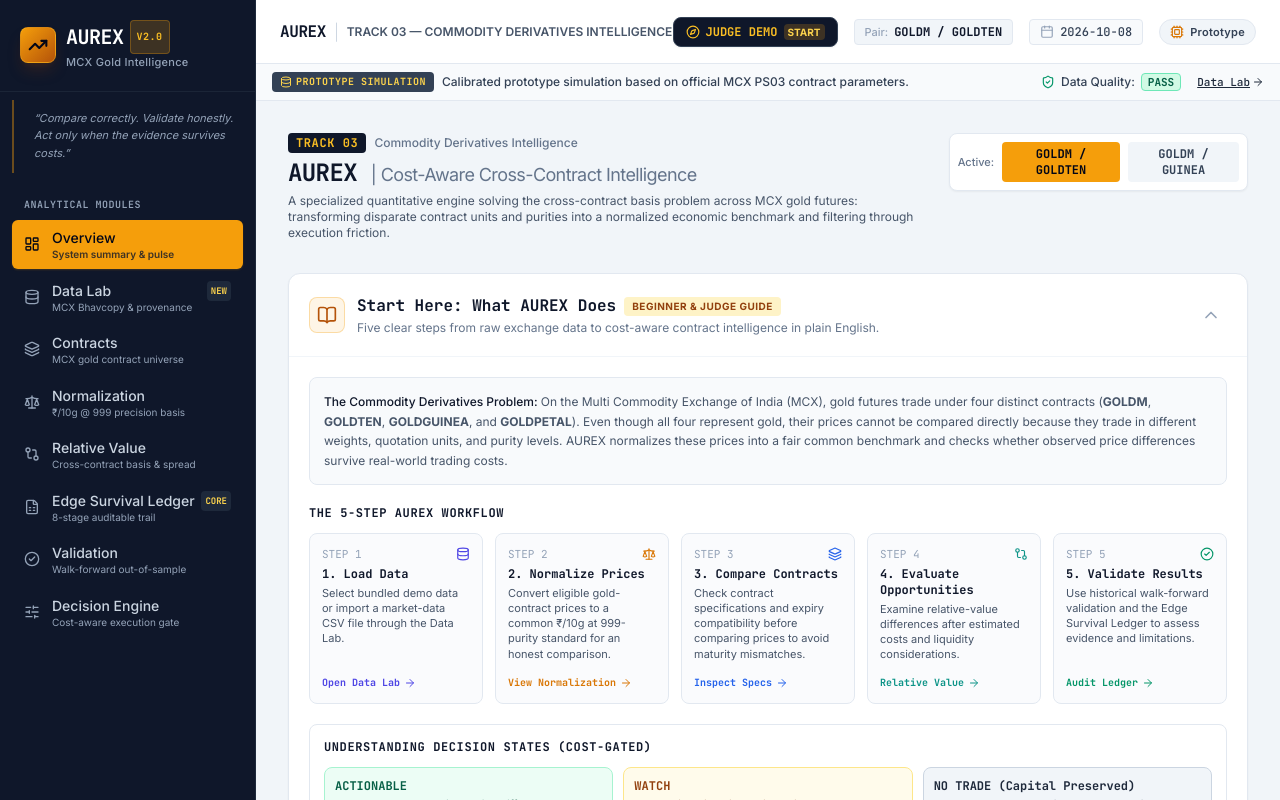
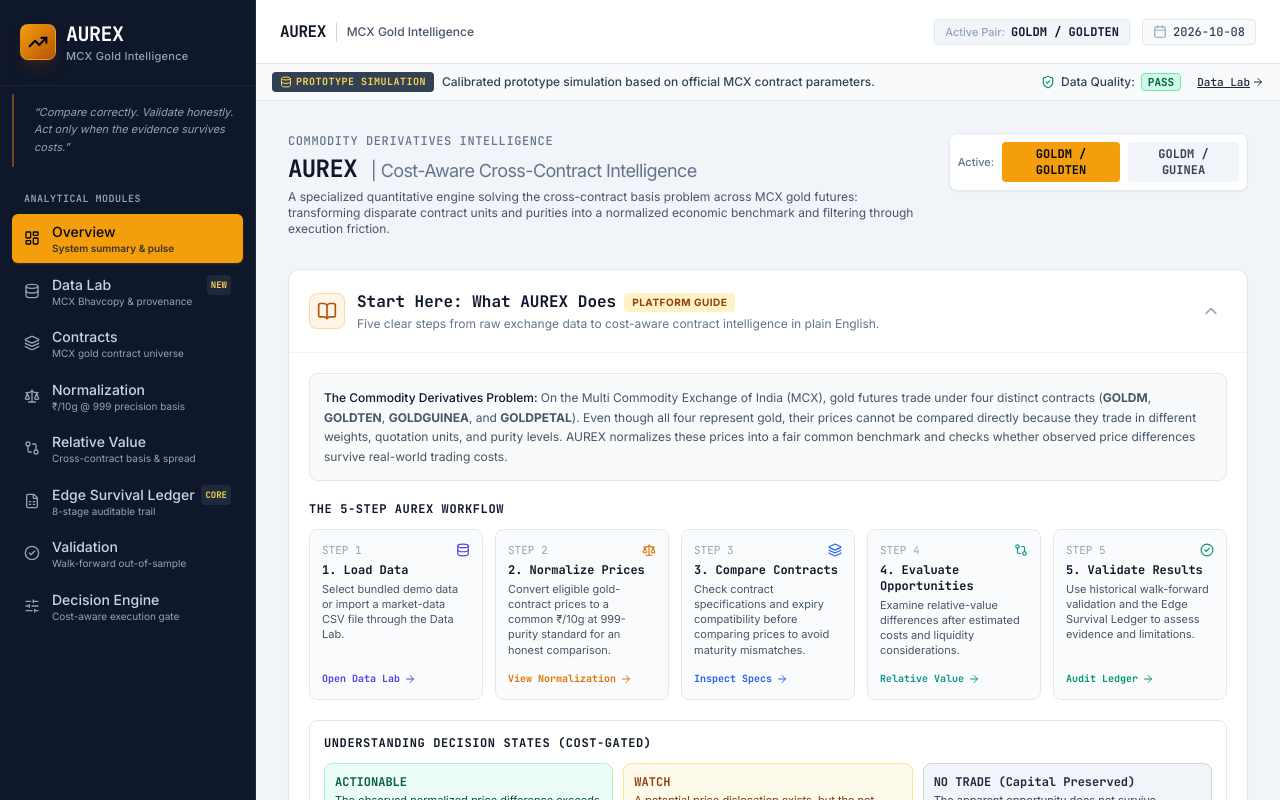
Before and after one commit to vedantpatil-2007/Aurex, a React (Vite) app: page / in a window 1280 px wide. Shown: the top 800 px of the page. Built offline with nearby package versions, Linux system fonts and the light colour scheme.

Commit message:
refactor: simplify AUREX professional interface

```diff
--- a/src/App.tsx
+++ b/src/App.tsx
@@ -238,12 +238,10 @@
 
       {/* Main Content Area */}
       <div className="flex-1 flex flex-col min-w-0 overflow-x-hidden">
-        {/* Header with Mobile Hamburger & JUDGE DEMO button */}
+        {/* Header with Mobile Hamburger */}
         <Header
           currentDate={selectedDate}
           selectedPair={selectedPair}
-          isJudgeDemoActive={isJudgeDemoActive}
-          onToggleJudgeDemo={handleToggleJudgeDemo}
           onToggleMobileMenu={() => setIsMobileMenuOpen(prev => !prev)}
         />
 
--- a/src/components/guide/JudgeTourStepper.tsx
+++ b/src/components/guide/JudgeTourStepper.tsx
@@ -26,7 +26,7 @@
     stepNumber: 1,
     title: '1. Overview Dashboard',
     targetPage: 'overview',
-    instruction: 'Review executive system summary and PS03 problem framing.',
+    instruction: 'Review executive system summary and problem framing.',
     detail: 'AUREX solves the cross-contract basis problem: four contracts representing the same physical gold trade under different quotation units, purities, and liquidity profiles.',
     focusContract: 'GOLDM',
     focusPair: ['GOLDM', 'GOLDTEN']
@@ -135,7 +135,7 @@
           <div className="flex items-center gap-3">
             <span className="inline-flex items-center gap-1.5 px-2 py-0.5 rounded bg-amber-500 text-slate-950 font-mono font-bold text-xs uppercase tracking-wider shadow-sm">
               <Compass className="w-3.5 h-3.5" />
-              Judge Walkthrough
+              Pipeline Walkthrough
             </span>
             <span className="font-mono text-xs text-amber-400 font-bold">
               Step {currentStepIndex + 1} of {totalSteps}
--- a/src/components/guide/StartHereGuide.tsx
+++ b/src/components/guide/StartHereGuide.tsx
@@ -45,7 +45,7 @@
                 Start Here: What AUREX Does
               </h2>
               <span className="text-[10px] uppercase font-bold tracking-wider px-2 py-0.5 rounded bg-amber-100 text-amber-800 font-sans">
-                Beginner & Judge Guide
+                Platform Guide
               </span>
             </div>
             <p className="text-xs text-slate-500 mt-0.5">
@@ -316,7 +316,7 @@
             <AlertTriangle className="w-4 h-4 text-amber-600 shrink-0 mt-0.5" />
             <p className="leading-relaxed">
               <strong className="text-slate-900">Prototype Disclaimer: </strong>
-              AUREX is a quantitative decision-support prototype built for Hack in Hills ’26. It is not a guaranteed-profit system, does not execute real-money trades, and does not provide financial investment advice.
+              AUREX is a quantitative decision-support prototype. It is not a guaranteed-profit system, does not execute real-money trades, and does not provide financial investment advice.
             </p>
           </div>
         </div>
--- a/src/components/layout/Header.tsx
+++ b/src/components/layout/Header.tsx
@@ -1,25 +1,21 @@
 import React from 'react';
-import { Calendar, Cpu, Sparkles, Compass, Menu } from 'lucide-react';
+import { Calendar, Menu } from 'lucide-react';
 import { ContractSymbol } from '../../types/market';
 
 interface HeaderProps {
   currentDate: string;
   selectedPair: [ContractSymbol, ContractSymbol];
-  isJudgeDemoActive?: boolean;
-  onToggleJudgeDemo?: () => void;
   onToggleMobileMenu?: () => void;
 }
 
 export const Header: React.FC<HeaderProps> = ({
   currentDate,
   selectedPair,
-  isJudgeDemoActive = false,
-  onToggleJudgeDemo,
   onToggleMobileMenu
 }) => {
   return (
     <header className="h-16 bg-white border-b border-slate-200 px-4 sm:px-6 flex items-center justify-between shrink-0 shadow-sm">
-      {/* Title & Track */}
+      {/* Title & Platform Branding */}
       <div className="flex items-center gap-3">
         {onToggleMobileMenu && (
           <button
@@ -33,53 +29,26 @@
         <h1 className="text-base font-bold text-slate-900 tracking-tight font-mono flex items-center gap-2">
           AUREX
           <span className="hidden sm:inline text-slate-300 font-sans font-light">|</span>
-          <span className="hidden sm:inline text-xs font-semibold text-slate-600 font-sans tracking-normal uppercase">
-            Track 03 — Commodity Derivatives Intelligence
+          <span className="hidden sm:inline text-xs font-medium text-slate-600 font-sans tracking-normal">
+            MCX Gold Intelligence
           </span>
         </h1>
       </div>
 
-      {/* Right-side status, pair indicator & Judge Demo toggle */}
-      <div className="flex items-center gap-3 md:gap-4">
-        {/* JUDGE DEMO Button as required by Phase 2H */}
-        {onToggleJudgeDemo && (
-          <button
-            onClick={onToggleJudgeDemo}
-            className={`px-3 py-1.5 rounded-lg text-xs font-mono font-bold flex items-center gap-1.5 transition-all shadow-sm ${
-              isJudgeDemoActive
-                ? 'bg-amber-500 text-slate-950 ring-2 ring-amber-400/50 scale-102'
-                : 'bg-slate-900 text-amber-400 hover:bg-slate-800 border border-slate-700'
-            }`}
-            title="Toggle interactive 7-step Judge Walkthrough"
-          >
-            <Compass className={`w-3.5 h-3.5 ${isJudgeDemoActive ? 'text-slate-950' : 'text-amber-400'}`} />
-            <span>JUDGE DEMO</span>
-            <span className={`text-[10px] px-1 py-0.2 rounded uppercase font-sans ${
-              isJudgeDemoActive ? 'bg-slate-950 text-amber-400' : 'bg-amber-500/20 text-amber-300'
-            }`}>
-              {isJudgeDemoActive ? 'ACTIVE' : 'START'}
-            </span>
-          </button>
-        )}
-
+      {/* Right-side status and pair indicator */}
+      <div className="flex items-center gap-3">
         {/* Active pair quick pill */}
-        <div className="hidden lg:flex items-center gap-1.5 px-2.5 py-1 rounded bg-slate-100 border border-slate-200 text-xs text-slate-700">
-          <span className="text-slate-400 font-medium text-[11px]">Pair:</span>
+        <div className="hidden sm:flex items-center gap-1.5 px-2.5 py-1 rounded bg-slate-100 border border-slate-200 text-xs text-slate-700">
+          <span className="text-slate-400 font-medium text-[11px]">Active Pair:</span>
           <span className="font-mono font-bold text-slate-900">
             {selectedPair[0]} / {selectedPair[1]}
           </span>
         </div>
 
         {/* Observation date */}
-        <div className="hidden sm:flex items-center gap-1.5 text-xs text-slate-600 bg-slate-50 px-2.5 py-1 rounded border border-slate-200">
+        <div className="flex items-center gap-1.5 text-xs text-slate-600 bg-slate-50 px-2.5 py-1 rounded border border-slate-200">
           <Calendar className="w-3.5 h-3.5 text-slate-400" />
           <span className="font-mono font-medium text-slate-700">{currentDate}</span>
-        </div>
-
-        {/* Prototype status badge */}
-        <div className="flex items-center gap-1.5 px-2.5 py-1 rounded-full bg-slate-100 text-slate-700 text-xs font-medium border border-slate-200">
-          <Cpu className="w-3.5 h-3.5 text-amber-600" />
-          <span className="text-[11px] font-semibold tracking-wide">Prototype</span>
         </div>
       </div>
     </header>
--- a/src/components/layout/PrototypeBanner.tsx
+++ b/src/components/layout/PrototypeBanner.tsx
@@ -57,7 +57,7 @@
           ) : isSample ? (
             <span>Bundled illustrative sample in MCX Bhavcopy schema. Calibrated values; unverified exchange sourcing.</span>
           ) : (
-            <span>Calibrated prototype simulation based on official MCX PS03 contract parameters.</span>
+            <span>Calibrated prototype simulation based on official MCX contract parameters.</span>
           )}
         </span>
       </div>
--- a/src/components/layout/Sidebar.tsx
+++ b/src/components/layout/Sidebar.tsx
@@ -105,11 +105,8 @@
               <TrendingUp className="w-5 h-5 text-slate-950 stroke-[2.5]" />
             </div>
             <div>
-              <div className="text-xl font-bold tracking-tight text-white flex items-center gap-1.5 font-mono">
+              <div className="text-xl font-bold tracking-tight text-white font-mono">
                 AUREX
-                <span className="text-[10px] uppercase font-bold tracking-wider px-1.5 py-0.5 rounded bg-amber-500/20 text-amber-400 border border-amber-500/30">
-                  v2.0
-                </span>
               </div>
               <div className="text-[11px] font-medium tracking-wide text-slate-400">
                 MCX Gold Intelligence
@@ -192,9 +189,9 @@
         <div className="pt-2 border-t border-slate-800/60 flex items-center justify-between text-[10px] text-slate-400 font-mono">
           <span className="flex items-center gap-1">
             <Shield className="w-3 h-3 text-slate-400" />
-            Hack in Hills ’26
+            Commodity Analytics
           </span>
-          <span className="text-amber-400 font-bold">PS 03</span>
+          <span className="text-slate-400 font-medium">MCX Benchmark</span>
         </div>
       </div>
     </div>
--- a/src/components/tables/ContractSnapshotTable.tsx
+++ b/src/components/tables/ContractSnapshotTable.tsx
@@ -25,7 +25,7 @@
             MCX Gold Contract Snapshot
           </h3>
           <p className="text-xs text-slate-500">
-            Official PS03 contracts: heterogeneous lot sizes and purities observed on common date
+            Active MCX gold contracts: heterogeneous lot sizes and purities observed on common date
           </p>
         </div>
         <div className="text-xs text-slate-500 font-mono">
--- a/src/pages/DataLab.tsx
+++ b/src/pages/DataLab.tsx
@@ -625,7 +625,7 @@
               Rejection Inspector ({parsePreview.rejectedRows.length} Rows Filtered Out)
             </h4>
             <p>
-              The AUREX validation pipeline rejects records with invalid dates, non-PS03 commodity symbols, negative prices, or missing expiries to prevent look-ahead or corrupted calculations.
+              The AUREX validation pipeline rejects records with invalid dates, unsupported commodity symbols, negative prices, or missing expiries to prevent look-ahead or corrupted calculations.
             </p>
           </div>
 
--- a/src/pages/Overview.tsx
+++ b/src/pages/Overview.tsx
@@ -48,11 +48,8 @@
       {/* Title & Subtitle banner */}
       <div className="flex flex-col sm:flex-row sm:items-center justify-between gap-4 pb-2">
         <div>
-          <div className="flex items-center gap-2">
-            <span className="text-xs uppercase font-bold tracking-wider px-2 py-0.5 rounded bg-slate-900 text-amber-400 font-mono">
-              Track 03
-            </span>
-            <span className="text-xs text-slate-500 font-medium">Commodity Derivatives Intelligence</span>
+          <div className="text-xs text-slate-500 font-medium uppercase tracking-wider font-mono">
+            Commodity Derivatives Intelligence
           </div>
           <h1 className="text-2xl font-bold text-slate-900 tracking-tight mt-1 font-mono">
             AUREX <span className="font-sans font-normal text-slate-500 text-lg">| Cost-Aware Cross-Contract Intelligence</span>
@@ -100,7 +97,7 @@
           subtitle="GOLDM, GOLDTEN, GOLDGUINEA, GOLDPETAL"
           badge={
             <span className="text-[11px] font-mono font-bold px-2 py-0.5 rounded bg-slate-100 text-slate-800 border border-slate-200">
-              MCX PS03
+              MCX Gold
             </span>
           }
         />
@@ -165,15 +162,15 @@
         onSelectContract={onSelectContract}
       />
 
-      {/* Guided demonstration flow banner for hackathon judges */}
+      {/* Guided demonstration flow banner */}
       <div className="bg-slate-900 text-white rounded-xl p-5 border border-slate-800 flex flex-col md:flex-row md:items-center justify-between gap-4">
         <div className="space-y-1">
           <div className="text-xs uppercase font-bold tracking-wider text-amber-400 font-mono flex items-center gap-2">
             <Compass className="w-4 h-4 text-amber-400" />
-            Hackathon Judge Demonstration Flow
+            Interactive Pipeline Walkthrough
           </div>
           <div className="text-xs text-slate-300 max-w-2xl leading-relaxed">
-            Take a 2-minute interactive tour across the complete analytical pipeline: Contracts Universe → Precision Normalization → Statistical Spread → Cost Waterfall → Walk-Forward Validation → Final Verdict.
+            Follow the analytical pipeline step-by-step: Contracts Universe → Precision Normalization → Statistical Spread → Cost Waterfall → Walk-Forward Validation → Final Verdict.
           </div>
         </div>
         <div className="flex items-center gap-2 shrink-0">
@@ -183,14 +180,14 @@
               className="px-3.5 py-2 bg-amber-500 hover:bg-amber-400 text-slate-950 font-bold rounded-lg text-xs transition-colors flex items-center gap-1.5 shadow-sm font-mono"
             >
               <Compass className="w-3.5 h-3.5" />
-              <span>Launch Guided Tour</span>
+              <span>Launch Walkthrough</span>
             </button>
           )}
           <button
             onClick={() => onNavigate('contracts')}
             className="px-3.5 py-2 bg-slate-800 hover:bg-slate-700 text-slate-200 font-bold rounded-lg text-xs transition-colors flex items-center gap-1.5 border border-slate-700 font-mono"
           >
-            <span>Manual: Contracts</span>
+            <span>Explore Contracts</span>
             <ArrowRight className="w-3.5 h-3.5" />
           </button>
         </div>
```
